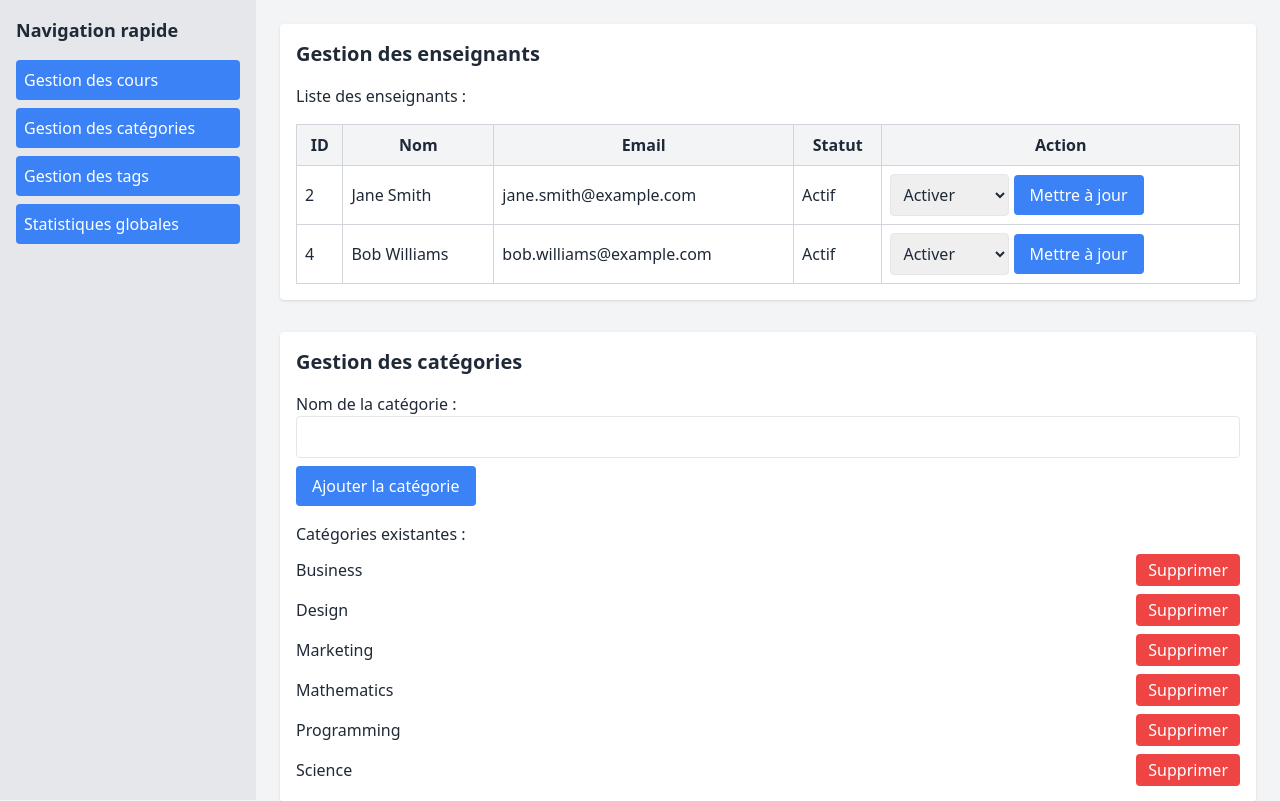
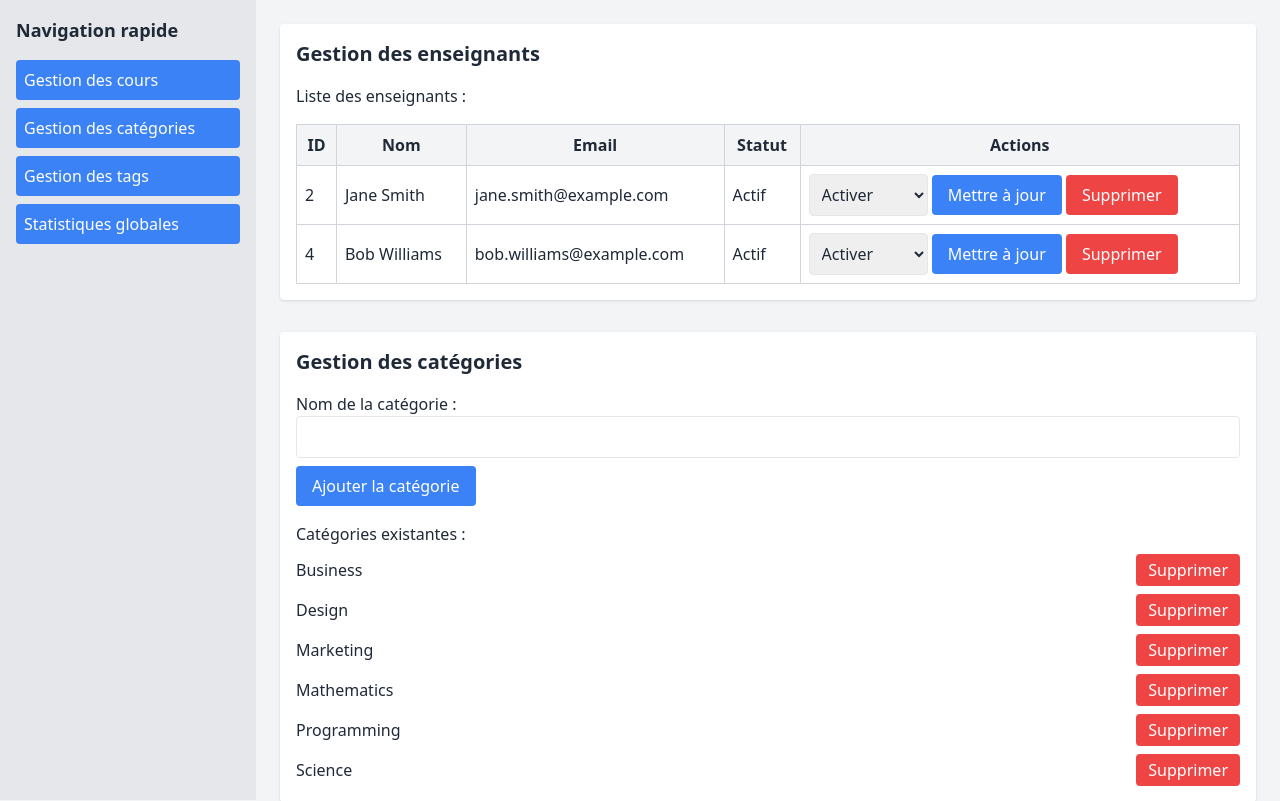
Before and after one commit to Youcode-Classe-E-2024-2025/abdelali_latifi_youdemy, a PHP site: page /public/dashbord-admin.php in a window 1280 px wide. Shown: the part 64-865 px from the top of the page. Run offline with PHP 8.4, Linux system fonts and the light colour scheme; data comes from the database, SQL or seed files in the repository; some libraries are stand-ins or nearby versions.

Commit message:
aussi la suppression de teacher

```diff
--- a/backend/admin.php
+++ b/backend/admin.php
@@ -146,6 +146,14 @@ class Admin extends User {
         return $stmt->fetchAll(PDO::FETCH_ASSOC);
     }
 
+    public function deleteTeacher($userId) {
+        $query = "DELETE FROM users WHERE user_id = :user_id AND role = 'Teacher'";
+        $stmt = $this->db->prepare($query); // $this->db représente la connexion PDO
+        $stmt->bindParam(':user_id', $userId, PDO::PARAM_INT);
+        $stmt->execute();
+    }
+
+
 
 }
 
--- a/public/dashbord-admin.php
+++ b/public/dashbord-admin.php
@@ -44,7 +44,7 @@
                 <th class="border border-gray-300 p-2">Nom</th>
                 <th class="border border-gray-300 p-2">Email</th>
                 <th class="border border-gray-300 p-2">Statut</th>
-                <th class="border border-gray-300 p-2">Action</th>
+                <th class="border border-gray-300 p-2">Actions</th>
             </tr>
         </thead>
         <tbody>
@@ -59,13 +59,19 @@
                         <td class='border border-gray-300 p-2'>{$teacher['email']}</td>
                         <td class='border border-gray-300 p-2'>" . ($teacher['is_active'] ? 'Actif' : 'Suspendu') . "</td>
                         <td class='border border-gray-300 p-2'>
-                            <form action='' method='POST'>
+                            <!-- Formulaire pour modifier le statut -->
+                            <form action='' method='POST' class='inline'>
                                 <input type='hidden' name='user_id' value='{$teacher['user_id']}'>
                                 <select name='is_active' class='border p-2 rounded'>
                                     <option value='1'" . ($teacher['is_active'] ? ' selected' : '') . ">Activer</option>
                                     <option value='0'" . (!$teacher['is_active'] ? ' selected' : '') . ">Suspendre</option>
                                 </select>
                                 <button type='submit' name='update_user_status' class='bg-blue-500 text-white px-4 py-2 rounded hover:bg-blue-600'>Mettre à jour</button>
+                            </form>
+                            <!-- Formulaire pour supprimer -->
+                            <form action='' method='POST' class='inline'>
+                                <input type='hidden' name='user_id' value='{$teacher['user_id']}'>
+                                <button type='submit' name='delete_teacher' class='bg-red-500 text-white px-4 py-2 rounded hover:bg-red-600'>Supprimer</button>
                             </form>
                         </td>
                     </tr>";
@@ -83,8 +89,15 @@
         $admin->updateUserStatus($_POST['user_id'], $_POST['is_active']);
         echo "<p class='text-green-500 mt-2'>Le statut de l'utilisateur a été mis à jour.</p>";
     }
+
+    // Traitement du formulaire de suppression
+    if (isset($_POST['delete_teacher'])) {
+        $admin->deleteTeacher($_POST['user_id']);
+        echo "<p class='text-red-500 mt-2'>L'enseignant a été supprimé avec succès.</p>";
+    }
     ?>
 </section>
+
  <!-- Section Gestion des catégories -->
 <section id="categories-section" class="bg-white p-4 rounded shadow">
     <h2 class="text-xl font-semibold mb-4">Gestion des catégories</h2>
```
